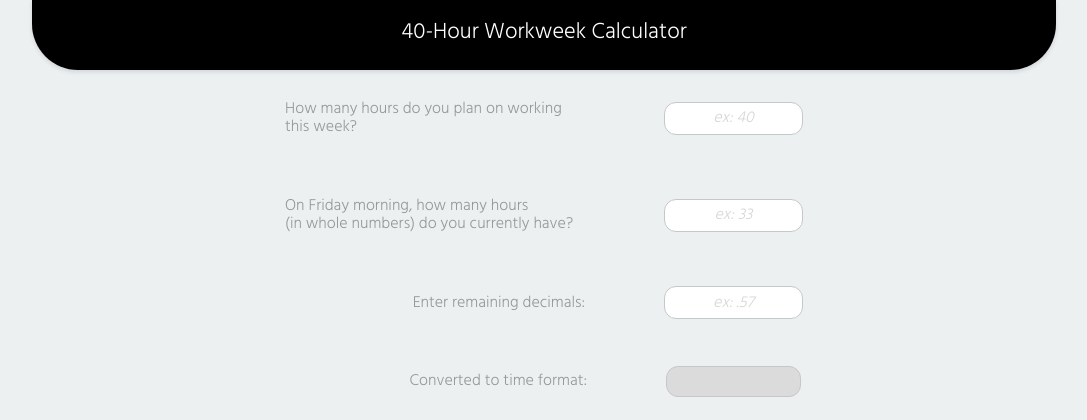
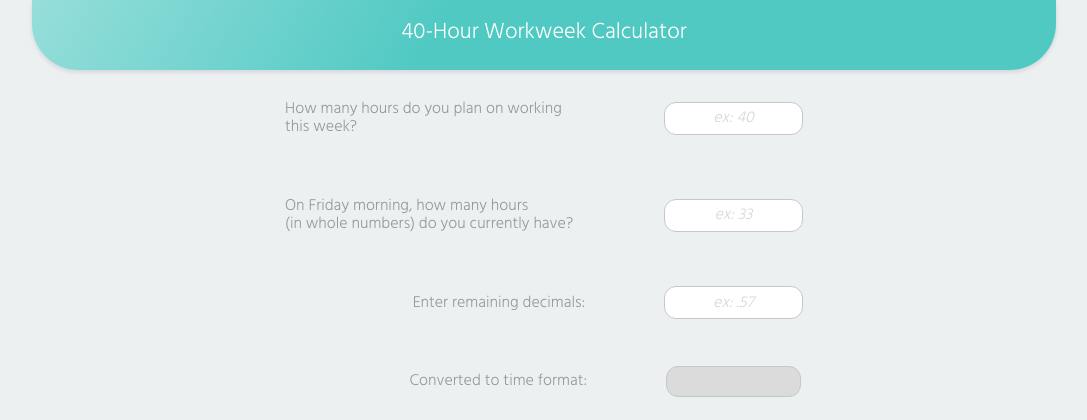
Before and after one commit to lgrizo/heroku-40-hour-calculator, a PHP site: page / in a window 1280 px wide. Shown: the top 420 px of the page, without its empty margins (96-1183 px from the left). Run offline with PHP 8.4, Linux system fonts and the light colour scheme.

Commit message:
reset header

```diff
--- a/css/main.css
+++ b/css/main.css
@@ -15,8 +15,8 @@ header {
   height: 70px;
   border-bottom-left-radius: 46px;
   border-bottom-right-radius: 46px;
+  background-image: linear-gradient(120deg, #96deda 0%, #50c9c3 40%);
   box-shadow: 0px 2px 4px rgba(44, 62, 80, 0.15);
-  background-color: black;
   color: #fff;
   text-align: center;
 }
```
